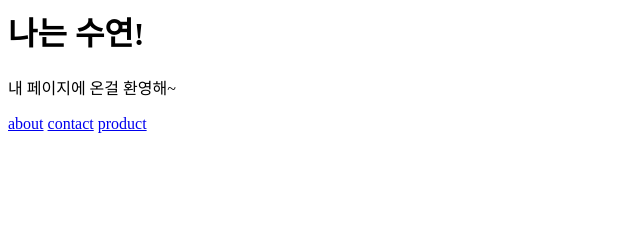
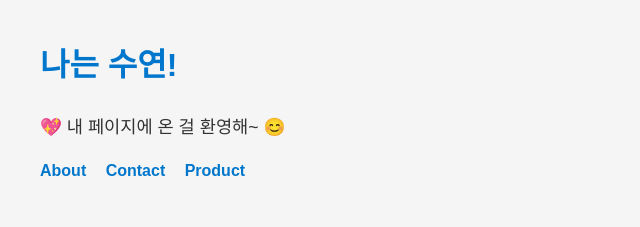
Before and after one commit to kimsuyeon03/f1soosu, a plain HTML site: page index.html in a window 1280 px wide. Shown: the whole page, without its empty margins (0-640 px from the left). Drawn offline with Linux system fonts and the light colour scheme.

Commit message:
0703 gpt1

```diff
--- a/index.html
+++ b/index.html
@@ -1,14 +1,47 @@
-<html>
+<!DOCTYPE html>
+<html lang="ko">
+<head>
+  <meta charset="UTF-8" />
+    <meta name="viewport" content="width=device-width, initial-scale=1.0" />
+      <title>수연의 홈페이지</title>
+        <style>
+            body {
+                  font-family: "Arial", sans-serif;
+                        background-color: #f5f5f5;
+                              color: #333;
+                                    margin: 40px;
+                                          line-height: 1.6;
+                                              }
 
-<head>
-<title> hello </title>
-</head>
+                                                  h1 {
+                                                        color: #0077cc;
+                                                            }
 
-<body>
-<h1>나는 수연!</h1>
-<p> 내 페이지에 온걸 환영해~ </p>
-<a href="about/">about</a>
-<a href="contact/">contact</a>
-<a href="product/">product</a>
-</body>
-</html>
+                                                                nav a {
+                                                                      display: inline-block;
+                                                                            margin-right: 15px;
+                                                                                  text-decoration: none;
+                                                                                        color: #0077cc;
+                                                                                              font-weight: bold;
+                                                                                                  }
+
+                                                                                                      nav a:hover {
+                                                                                                            text-decoration: underline;
+                                                                                                                }
+
+                                                                                                                    p {
+                                                                                                                          font-size: 1.1em;
+                                                                                                                              }
+                                                                                                                                </style>
+                                                                                                                                </head>
+                                                                                                                                <body>
+                                                                                                                                  <h1>나는 수연!</h1>
+                                                                                                                                    <p>💖 내 페이지에 온 걸 환영해~ 😊</p>
+
+                                                                                                                                      <nav>
+                                                                                                                                          <a href="about/">About</a>
+                                                                                                                                              <a href="contact/">Contact</a>
+                                                                                                                                                  <a href="product/">Product</a>
+                                                                                                                                                    </nav>
+                                                                                                                                                    </body>
+                                                                                                                                                    </html>
```
